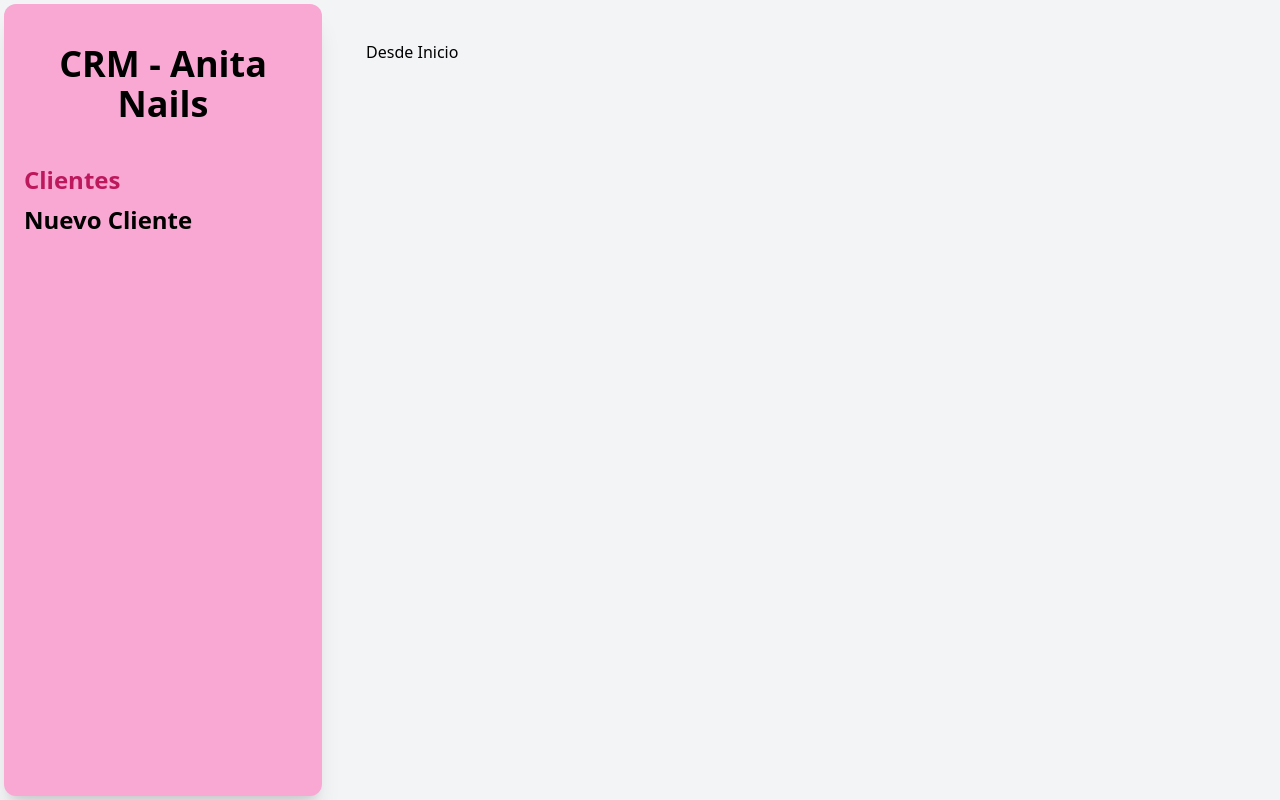
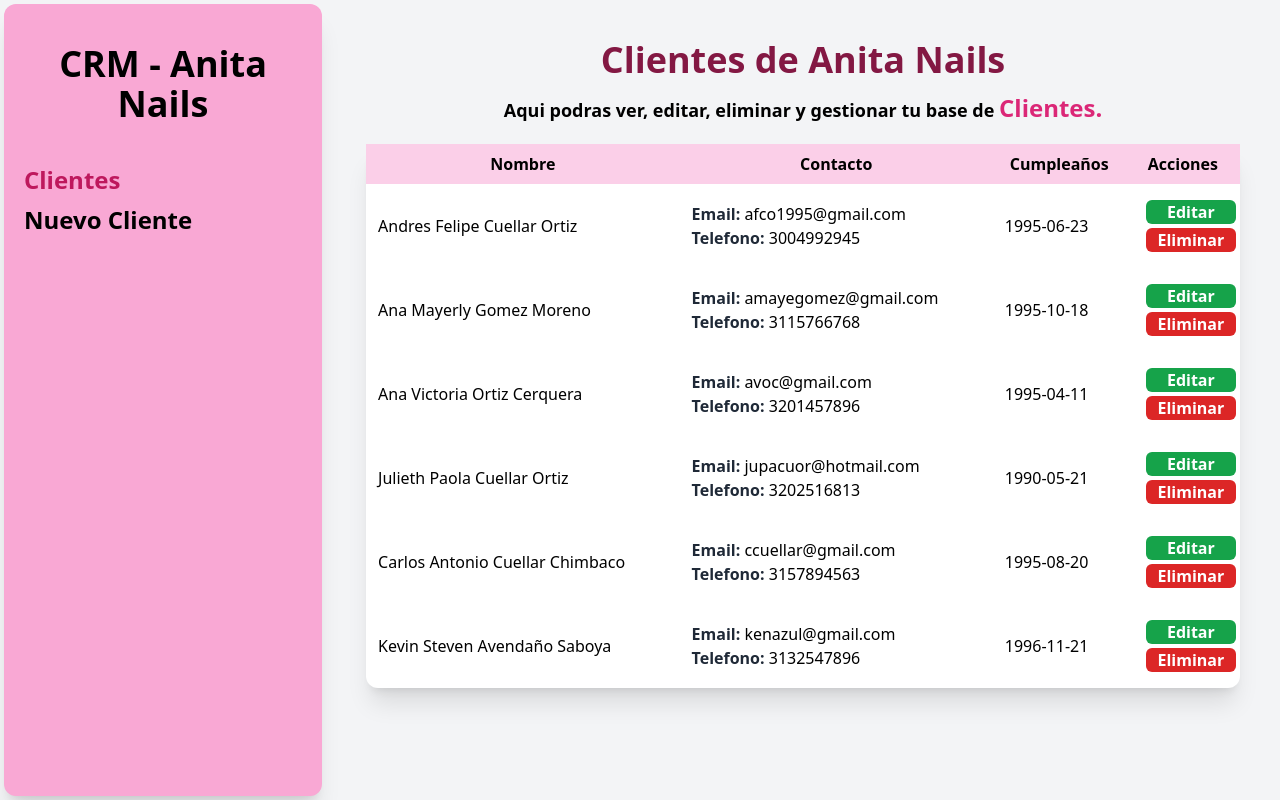
Before and after one commit to pipeswk/CRM-AnitaNails, a React (Vite) app: page /clientes in a window 1280 px wide. Built offline with nearby package versions, Linux system fonts and the light colour scheme; data requests are answered from the project's data file.

Commit message:
Componente Inicio v1

```diff
--- a/src/Pages/Inicio.jsx
+++ b/src/Pages/Inicio.jsx
@@ -1,8 +1,52 @@
-import React from 'react'
+import { useState, useEffect } from 'react'
+import Cliente from '../Components/Cliente';
 
 const Inicio = () => {
+
+  const [clientes, setClientes] = useState([]);
+
+  useEffect(() => {
+    const obtenerClientesAPI = async () => {
+      try {
+        const url = 'http://localhost:4000/clientes';
+        const respuesta = await fetch(url);
+        const resultado = await respuesta.json();
+        setClientes(resultado);
+      } catch (error) {
+        console.log(error);
+      }
+    }
+    obtenerClientesAPI();
+  }, [])
+
+  console.log(clientes);
   return (
-    <div>Desde Inicio</div>
+    <>
+      <h1 className='font-black text-4xl text-pink-900 text-center'>Clientes de Anita Nails</h1>
+      <p className='font-semibold text-lg text mt-3 text-center'>Aqui podras ver, editar, eliminar y gestionar tu base de <span className='text-pink-600 font-bold text-2xl'>Clientes.</span></p>
+
+      <table className='w-full mt-5 table-auto shadow-xl bg-white rounded-xl'>
+        <thead className='bg-pink-200 rounded-xl'>
+          <tr>
+            <th className='p-2'>Nombre</th>
+            <th className='p-2'>Contacto</th>
+            <th className='p-2'>Cumpleaños</th>
+            <th className='p-2'>Acciones</th>
+          </tr>
+        </thead>
+
+        <tbody>
+          {clientes.map( cliente => (
+            <Cliente
+              key={cliente.id}
+              cliente={cliente}
+            />
+          ) )}
+        </tbody>
+
+      </table>
+
+    </>
   )
 }
 
```
